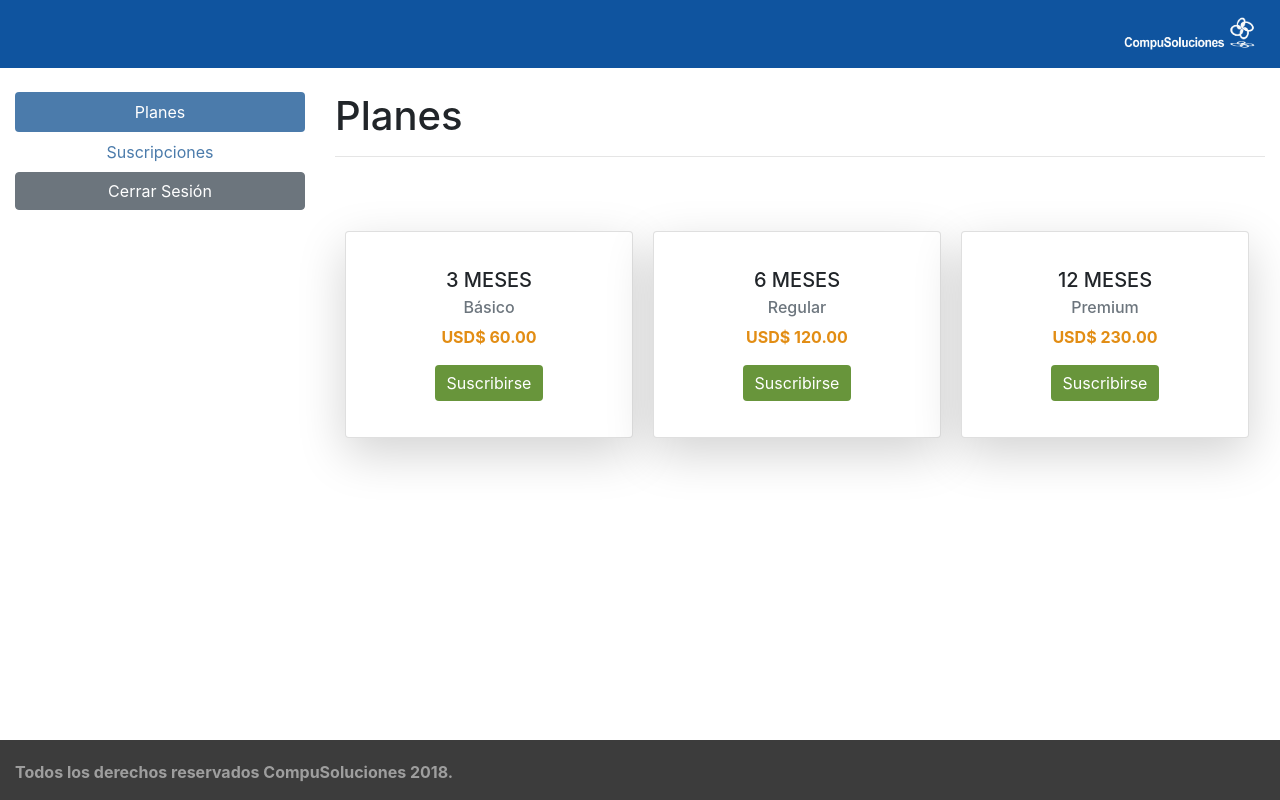
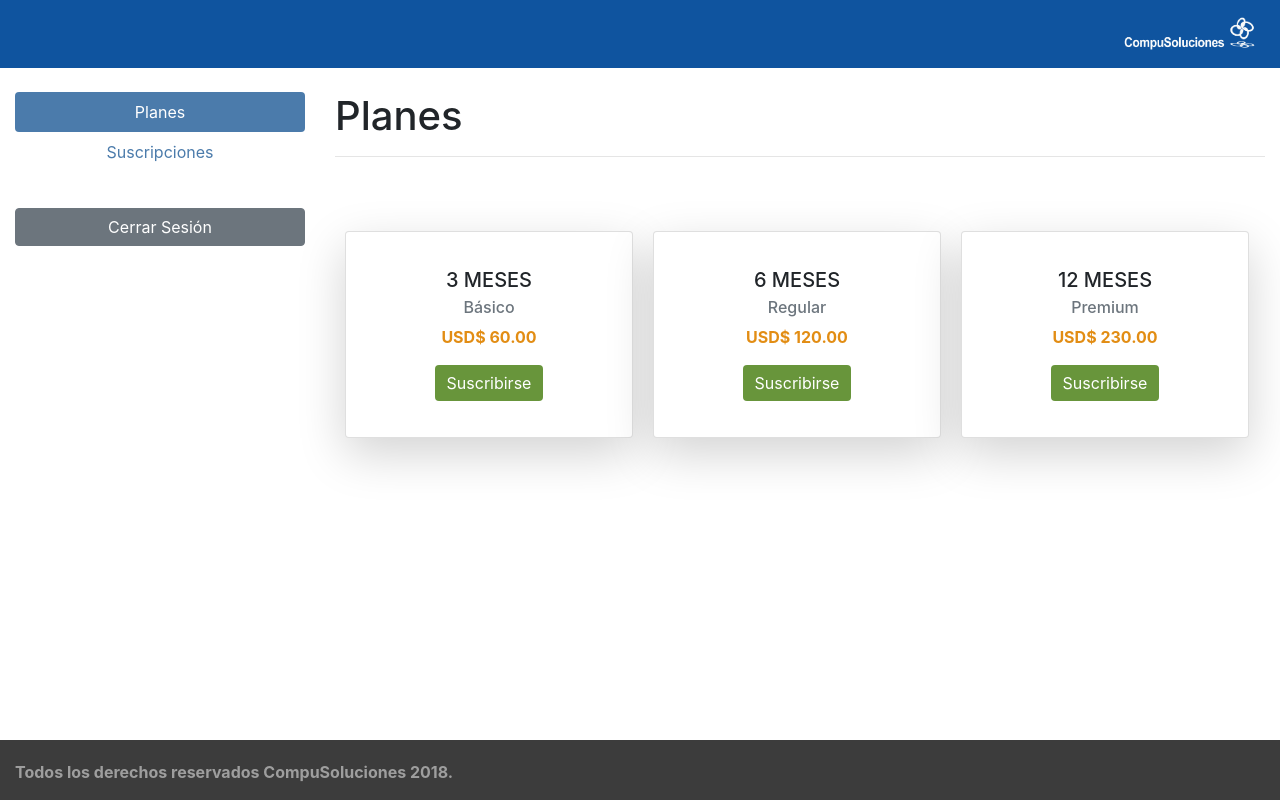
Before and after one commit to KarlaMartinez17/compusoluciones, a React (Create React App) app: page / in a window 1280 px wide. Built offline with nearby package versions, Linux system fonts and the light colour scheme.

Commit message:
Se agregan elementos en componentes

```diff
--- a/src/Admin/Admin.css
+++ b/src/Admin/Admin.css
@@ -2,6 +2,15 @@
 style="background-color: #0f549f;"
 style="width:100%; font-size:15px; text-align: center;"
 */
+#hide-button{
+    background-color: transparent;
+    border:none;
+}
+
+#hide-button:hover{
+    background-color: transparent;
+    border: none;
+}
 
 #brand-logo{
     width: 150px;
--- a/src/Admin/Admin.js
+++ b/src/Admin/Admin.js
@@ -22,6 +22,7 @@ class Admin extends Component {
                         aria-controls="v-pills-home" aria-selected="true">Planes</a>
                     <a class="nav-link" id="v-pills-profile-tab" data-toggle="pill" href="#v-pills-profile" role="tab"
                         aria-controls="v-pills-profile" aria-selected="false"> Clientes</a>
+                        <button id="hide-button" className="btn btn-light text-white">boton escondido</button>
                     <button class="btn btn-secondary">Cerrar Sesión</button>
                 </div>
             </div>
--- a/src/User/User.css
+++ b/src/User/User.css
@@ -3,6 +3,16 @@ style="background-color: #0f549f;"
 style=" width:500px"
 style="width:100%; font-size:15px; text-align: center;"
 */
+
+#hide-button{
+    background-color: transparent;
+    border:none;
+}
+
+#hide-button:hover{
+    background-color: transparent;
+    border: none;
+}
 
 #brand-logo{
     width: 150px;
--- a/src/User/User.js
+++ b/src/User/User.js
@@ -24,6 +24,7 @@ class User extends Component {
                         aria-controls="v-pills-home" aria-selected="true">Planes</a>
                     <a className="nav-link" id="v-pills-profile-tab" data-toggle="pill" href="#v-pills-profile" role="tab"
                         aria-controls="v-pills-profile" aria-selected="false">Suscripciones</a>
+                        <button id="hide-button" className="btn btn-light text-white">boton escondido</button>
                     <button className="btn btn-secondary">Cerrar Sesión</button>
                 </div>
             </div>
```
